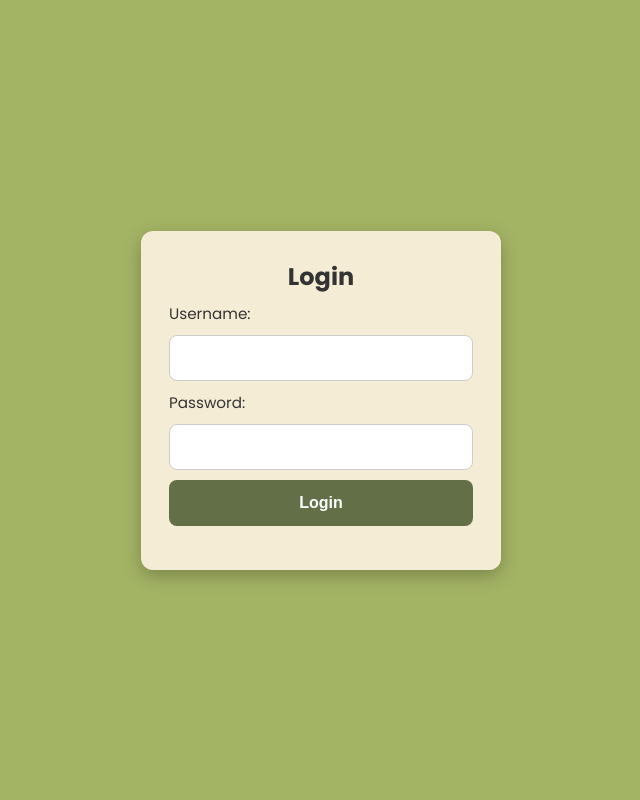
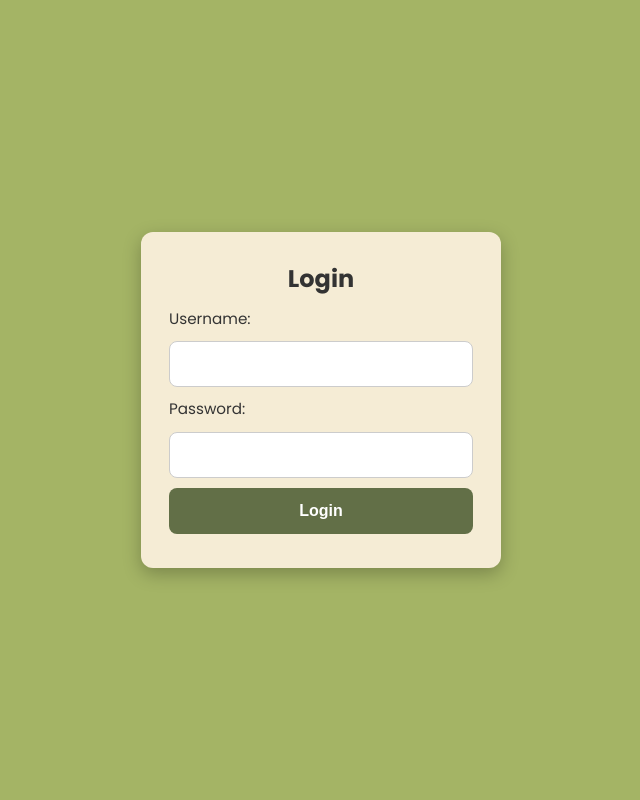
Before and after one commit to cantos-iloiza/Portfolio, a PHP site: page /login.php in a window 1280 px wide. Shown: the whole page, without its empty margins (319-959 px from the left). Run offline with PHP 8.4, Linux system fonts and the light colour scheme.

Commit message:
Updating files

```diff
--- a/CANTOS_PORTFOLIO SITE/login.php
+++ b/CANTOS_PORTFOLIO SITE/login.php
@@ -27,104 +27,10 @@ if ($_SERVER["REQUEST_METHOD"] == "POST") {
 <head>
     <title>Login</title>
     <link href="https://fonts.googleapis.com/css2?family=Poppins:wght@300;400;500;600;700&display=swap" rel="stylesheet">
-    <style>
-        :root{
-            --dark-green: #626F47;
-            --light-green: #A4B465;
-            --cream: #F5ECD5;
-            --input-border: #ccc;
-        }
-
-        * { box-sizing: border-box; }
-
-        body {
-            font-family: 'Poppins', sans-serif;
-            background: var(--light-green);
-            margin: 0;
-            padding: 0;
-            min-height: 100vh;
-            display: flex;
-            align-items: center;
-            justify-content: center;
-        }
-
-        .container {
-            width: 360px;
-            max-width: calc(100% - 40px);
-            padding: 28px;
-            background: var(--cream);
-            border-radius: 12px;
-            box-shadow: 0 6px 18px rgba(0,0,0,0.25);
-        }
-
-        h2 {
-            text-align: center;
-            color: #333;
-            margin: 0 0 6px 0;
-        }
-
-        form {
-            display: flex;
-            flex-direction: column;
-            gap: 10px;
-            margin-top: 8px;
-        }
-
-        label {
-            font-size: 0.95rem;
-            color: #333;
-        }
-
-        input[type="text"],
-        input[type="password"],
-        button {
-            width: 100%;
-            padding: 12px 14px;
-            font-size: 1rem;
-            border-radius: 8px;
-            display: block;
-        }
-
-        input[type="text"],
-        input[type="password"] {
-            border: 1px solid var(--input-border);
-            background: #fff;
-            outline: none;
-            min-height: 46px;
-        }
-
-        input[type="text"]:focus,
-        input[type="password"]:focus {
-            box-shadow: 0 0 0 4px rgba(164,180,101,0.12);
-            border-color: #bdb;
-        }
-
-        button {
-            background: var(--dark-green);
-            color: white;
-            border: none;
-            cursor: pointer;
-            font-weight: 600;
-            min-height: 46px;
-        }
-
-        button:hover {
-            background: #4e5838;
-        }
-
-        .error {
-            color: red;
-            text-align: center;
-            margin-top: 6px;
-        }
-
-        @media (max-width: 420px) {
-            .container { padding: 20px; }
-        }
-    </style>
+    <link rel="stylesheet" href="style.css"> <!-- Use your portfolio CSS -->
 </head>
-<body>
-    <div class="container">
+<body class="login-body">
+    <div class="login-container">
         <h2>Login</h2>
         <form method="POST" novalidate>
             <label for="username">Username:</label>
--- a/CANTOS_PORTFOLIO SITE/style.css
+++ b/CANTOS_PORTFOLIO SITE/style.css
@@ -4,6 +4,7 @@
     --cream: #F5ECD5;
     --dark-text: #333333;
     --light-text: #666666;
+    --input-border: #ccc;
 }
 
 * {
@@ -456,3 +457,85 @@ footer {
         right: auto;
     }
 }
+
+/* Login */
+.login-body {
+    background: var(--light-green);
+    display: flex;
+    align-items: center;
+    justify-content: center;
+    min-height: 100vh;
+}
+
+.login-container {
+    width: 360px;
+    max-width: calc(100% - 40px);
+    padding: 28px;
+    background: var(--cream);
+    border-radius: 12px;
+    box-shadow: 0 6px 18px rgba(0,0,0,0.25);
+}
+
+.login-container h2 {
+    text-align: center;
+    color: var(--dark-text);
+    margin: 0 0 6px 0;
+}
+
+.login-container form {
+    display: flex;
+    flex-direction: column;
+    gap: 10px;
+    margin-top: 8px;
+}
+
+.login-container label {
+    font-size: 0.95rem;
+    color: var(--dark-text);
+}
+
+.login-container input[type="text"],
+.login-container input[type="password"],
+.login-container button {
+    width: 100%;
+    padding: 12px 14px;
+    font-size: 1rem;
+    border-radius: 8px;
+    display: block;
+    min-height: 46px;
+}
+
+.login-container input[type="text"],
+.login-container input[type="password"] {
+    border: 1px solid var(--input-border);
+    background: #fff;
+    outline: none;
+}
+
+.login-container input[type="text"]:focus,
+.login-container input[type="password"]:focus {
+    box-shadow: 0 0 0 4px rgba(164,180,101,0.12);
+    border-color: #bdb;
+}
+
+.login-container button {
+    background: var(--dark-green);
+    color: white;
+    border: none;
+    cursor: pointer;
+    font-weight: 600;
+}
+
+.login-container button:hover {
+    background: #4e5838;
+}
+
+.login-container .error {
+    color: red;
+    text-align: center;
+    margin-top: 6px;
+}
+
+@media (max-width: 420px) {
+    .login-container { padding: 20px; }
+}
```
